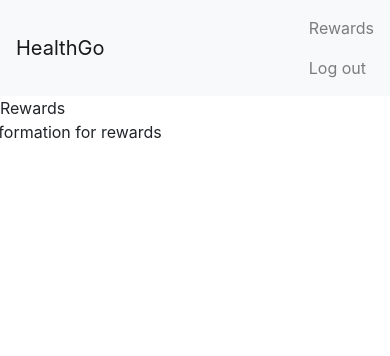
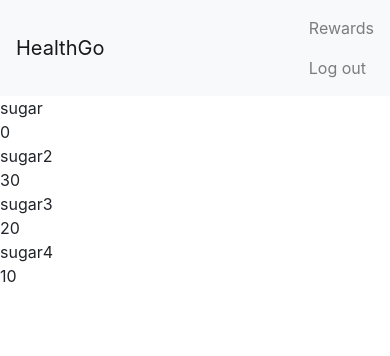
Before and after one commit to DarkLord580/HealthGo, a Django app: template HealthGo/templates/rewards.html in a window 390 px wide. Shown: the top 356 px of the page. Run offline with Django 3.2, Linux system fonts and the light colour scheme; the template is opened without the code that fills it: values that come from a table or form of the project are taken from there, others are empty; data comes from the database, SQL or seed files in the repository; both versions use the stored data as it was before the commit; some libraries are stand-ins or nearby versions.

Commit message:
Redo rewards

```diff
--- a/HealthGo/models.py
+++ b/HealthGo/models.py
@@ -5,6 +5,7 @@
 
 class User(AbstractUser):
     pass
+    points = models.PositiveIntegerField(("points"))
 
 
 class Sample(models.Model):
--- a/HealthGo/templates/rewards.html
+++ b/HealthGo/templates/rewards.html
@@ -2,7 +2,9 @@
 
 {% block body %}
  <div class="row">
-	<div class="col-sm-2">Rewards </div>
-    information for rewards
+	{% for user in winners%}
+  	<div id="define" class="col-sm-3">{{user.username}}</div>
+   <div id="define" class="col-sm-9">{{user.points}}</div>
+   {% endfor %}
 	</div>
 {% endblock %}
--- a/HealthGo/views.py
+++ b/HealthGo/views.py
@@ -38,7 +38,7 @@
         user = User.objects.get(username=username)
         if user is not None:
             winners = User.objects.all()
-
+            print("winner==========", winners)
             loginuser = {
                 'loginuser': user ,
                 'winners' :winners
@@ -58,7 +58,6 @@
         print ("loginuser=", loginuser )
 
         if loginuser is not None and len(loginuser) is not 0  and password == loginuser[0].password:
-                print ("=====UID===", loginuser[0])
                 request.session['un'] = loginuser[0].username
                 login(request, loginuser[0])
                 return HttpResponseRedirect(reverse("index"))
```
Also changed, not shown: db_back.sqlite3 (deleted), networks.sqlite3 (deleted).
